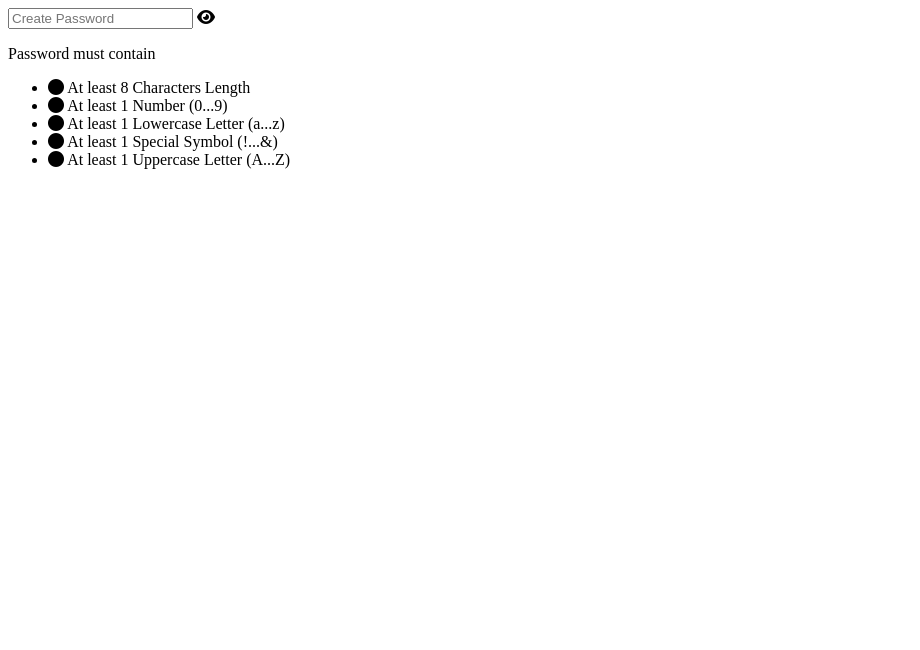
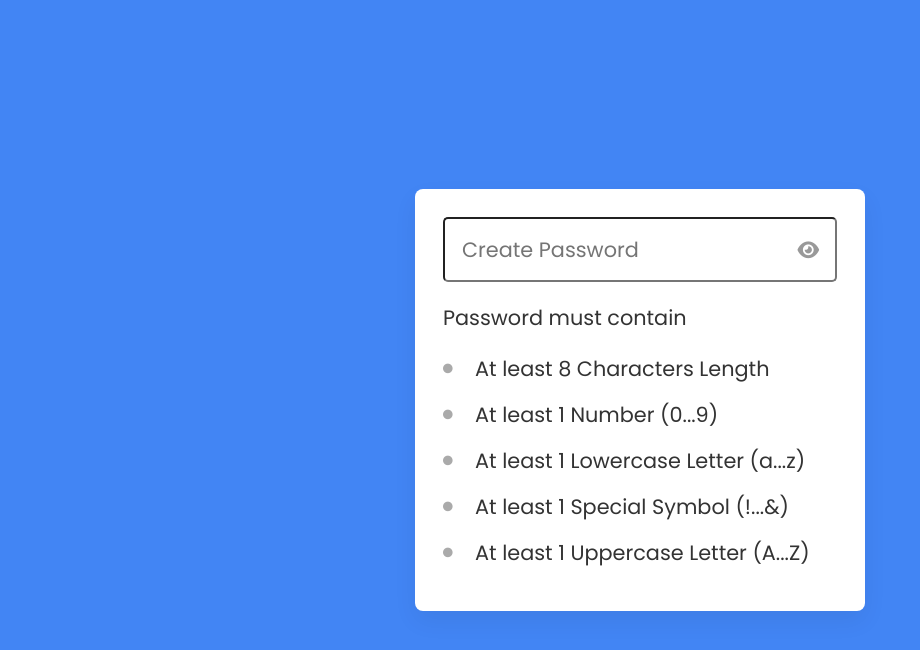
Before and after one commit to szhao23/Password-Validation-Checker, a plain HTML site: page src/index.html in a window 1280 px wide. Shown: the whole page, without its empty margins (0-920 px from the left). Drawn offline with Linux system fonts and the light colour scheme.

Commit message:
Finalized CSS Styling

```diff
--- a/src/style.css
+++ b/src/style.css
@@ -1 +1,118 @@
 /* Import Google Fonts */
+@import url("https://fonts.googleapis.com/css2?family=Poppins:wght@400;500;600&display=swap");
+* {
+  margin: 0;
+  padding: 0;
+  box-sizing: border-box;
+  font-family: "Poppins", sans-serif;
+}
+
+body {
+  display: flex;
+  align-items: center;
+  justify-content: center;
+  min-height: 100vh;
+  background: #4285f4;
+}
+
+.wrapper {
+  width: 450px;
+  overflow: hidden;
+  padding: 28px;
+  border-radius: 8px;
+  background: #fff;
+  box-shadow: 0 10px 25px rgba(0, 0, 0, 0.06);
+}
+
+.wrapper .pass-field {
+  height: 65px;
+  width: 100%;
+  position: relative;
+}
+
+.pass-field input {
+  width: 100%;
+  height: 100%;
+  outline: none;
+  padding: 0 17px;
+  font-size: 1.3rem;
+  border-radius: 5px;
+}
+
+.pass-field input:focus {
+  padding: 0 16px;
+  border: 2px solid #4285f4;
+}
+
+.pass-field i {
+  right: 18px;
+  top: 50%;
+  font-size: 1.2rem;
+  color: #999;
+  cursor: pointer;
+  position: absolute;
+  transform: translateY(-50%);
+}
+
+.wrapper .content {
+  margin: 20px 0 10px;
+}
+
+.content p {
+  color: #333;
+  font-size: 1.3rem;
+}
+
+.content .requirement-list {
+  margin-top: 20px;
+}
+
+.requirement-list li {
+  font-size: 1.3rem;
+  list-style: none;
+  display: flex;
+  align-items: center;
+  margin-bottom: 15px;
+}
+
+.requirement-list li i {
+  width: 20px;
+  color: #aaa;
+  font-size: 0.6rem;
+}
+
+.requirement-list li.valid i {
+  font-size: 1.2rem;
+  color: #4285f4;
+}
+
+.requirement-list li span {
+  margin-left: 12px;
+  color: #333;
+}
+
+.requirement-list li.valid span {
+  color: #999;
+}
+
+/* Add Responsive Resizing */
+@media screen and (max-width: 500px) {
+  body,
+  .wrapper {
+    padding: 15px;
+  }
+  .wrapper .pass-field {
+    height: 55px;
+  }
+  .pass-field input,
+  .content p {
+    font-size: 1.15rem;
+  }
+  .pass-field i,
+  .requirement-list li {
+    font-size: 1.1rem;
+  }
+  .requirement-list li span {
+    margin-left: 7px;
+  }
+}
```
